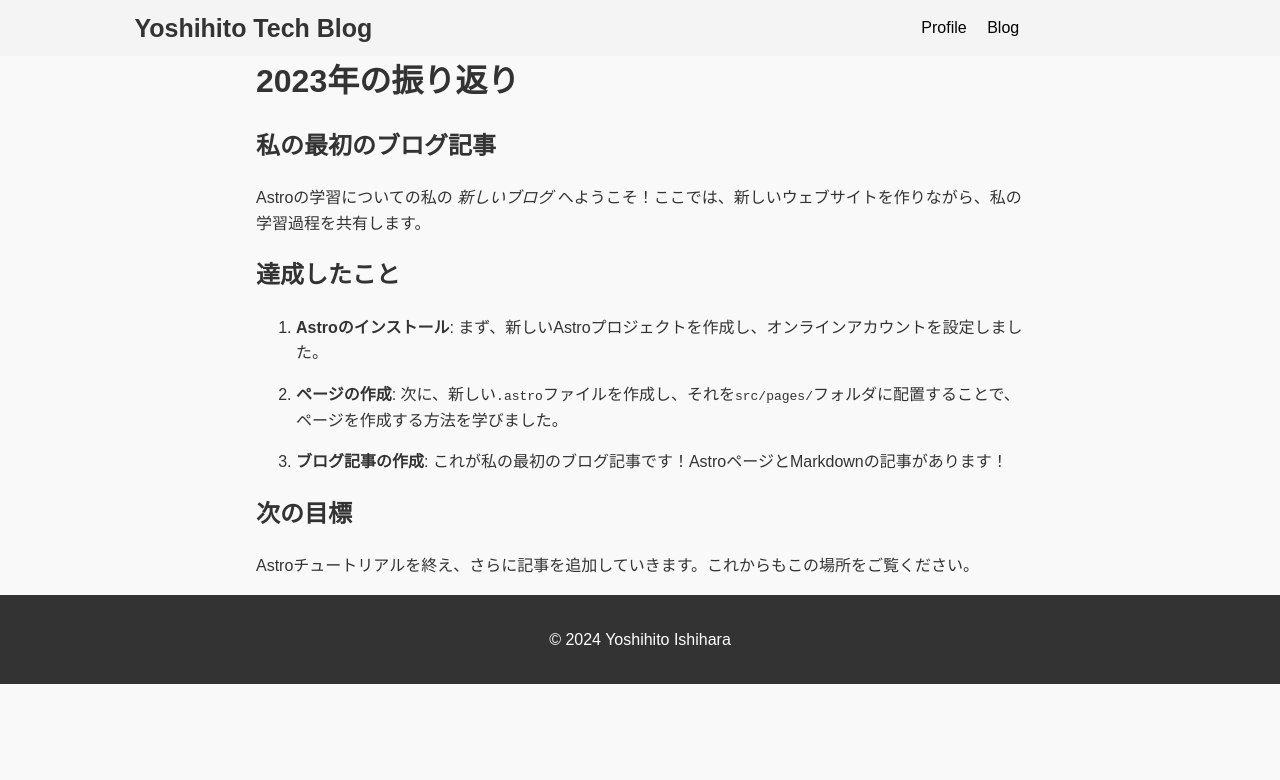
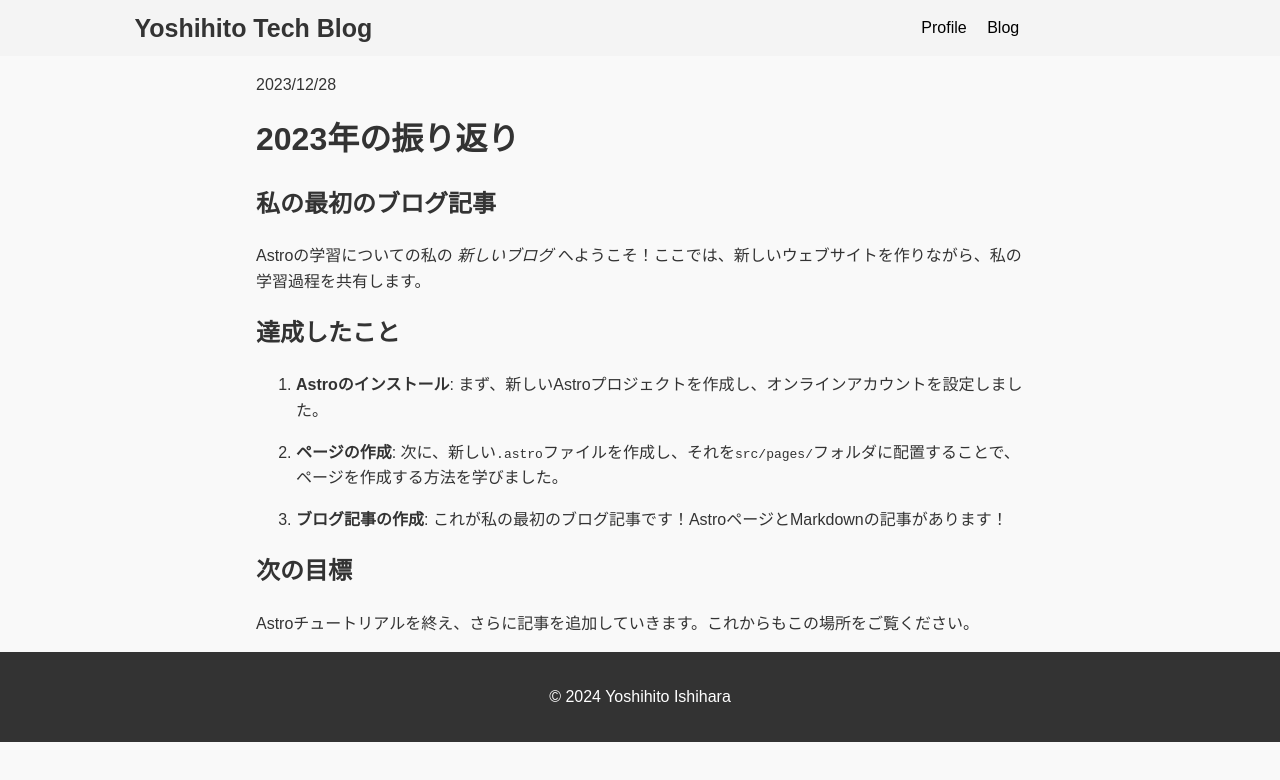
Before and after one commit to yoshihito0930/my-blog, an Astro site: page /posts/post-1 in a window 1280 px wide. Built offline with nearby package versions, Linux system fonts and the light colour scheme; Astro itself is replaced by a stand-in of ours.

Commit message:
各記事に投稿日、更新日の表示を実装

```diff
--- a/src/components/BlogCard.astro
+++ b/src/components/BlogCard.astro
@@ -8,7 +8,6 @@ export interface BlogProps {
   title: string;
 }
 
-const { date, title } = Astro.props;
 const allPosts = (await getCollection("posts")).sort(postsDefaultSortFunc);
 
 ---
--- a/src/pages/posts/[...slug].astro
+++ b/src/pages/posts/[...slug].astro
@@ -16,6 +16,10 @@ const { entry } = Astro.props;
 const { Content } = await entry.render();
 ---
 <BaseLayout>
+    <p>
+        {new Date(entry.data.publishedAt).toLocaleDateString('ja-JP', { year: 'numeric', month: '2-digit', day: '2-digit' })}
+        {entry.data.modifiedAt && `(${new Date(entry.data.modifiedAt).toLocaleDateString('ja-JP', { year: 'numeric', month: '2-digit', day: '2-digit' })})`}
+    </p>
     <h1>{entry.data.title}</h1>
     <Content class="content" />
 </BaseLayout>
```
